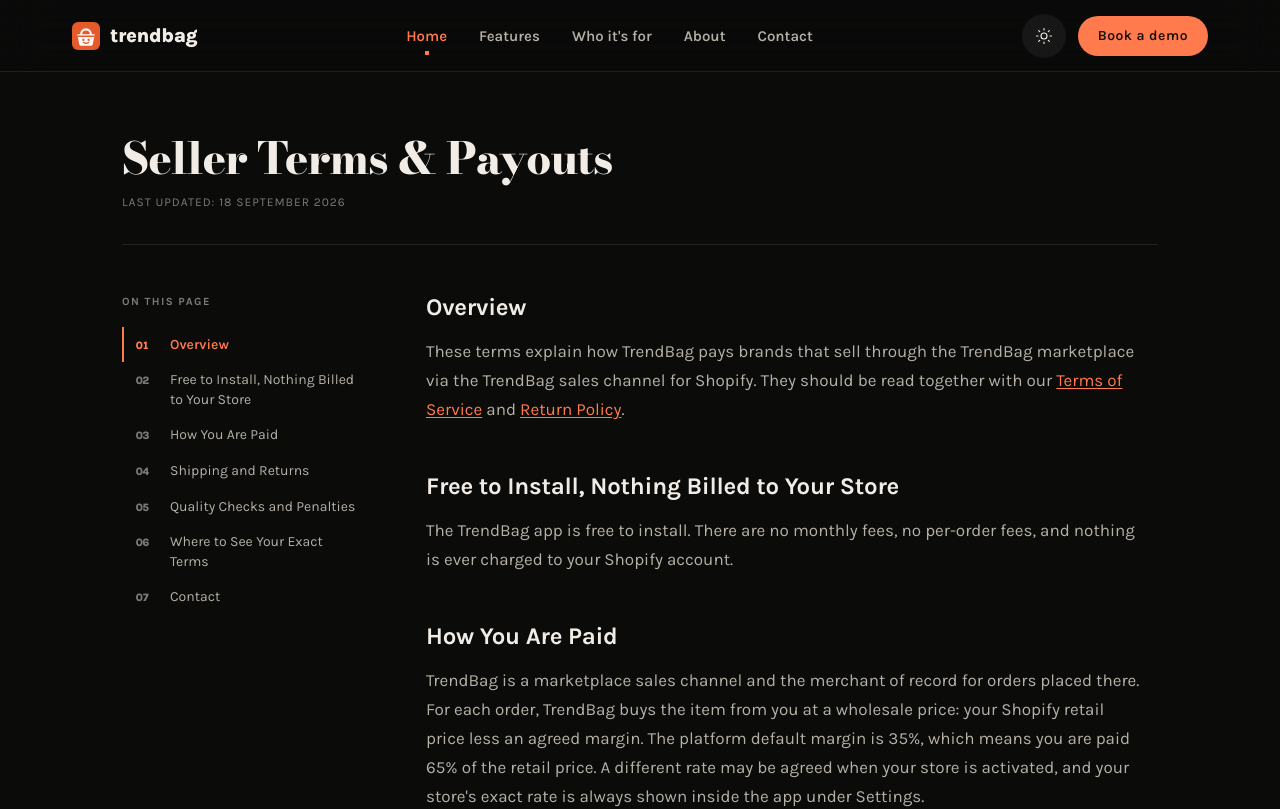
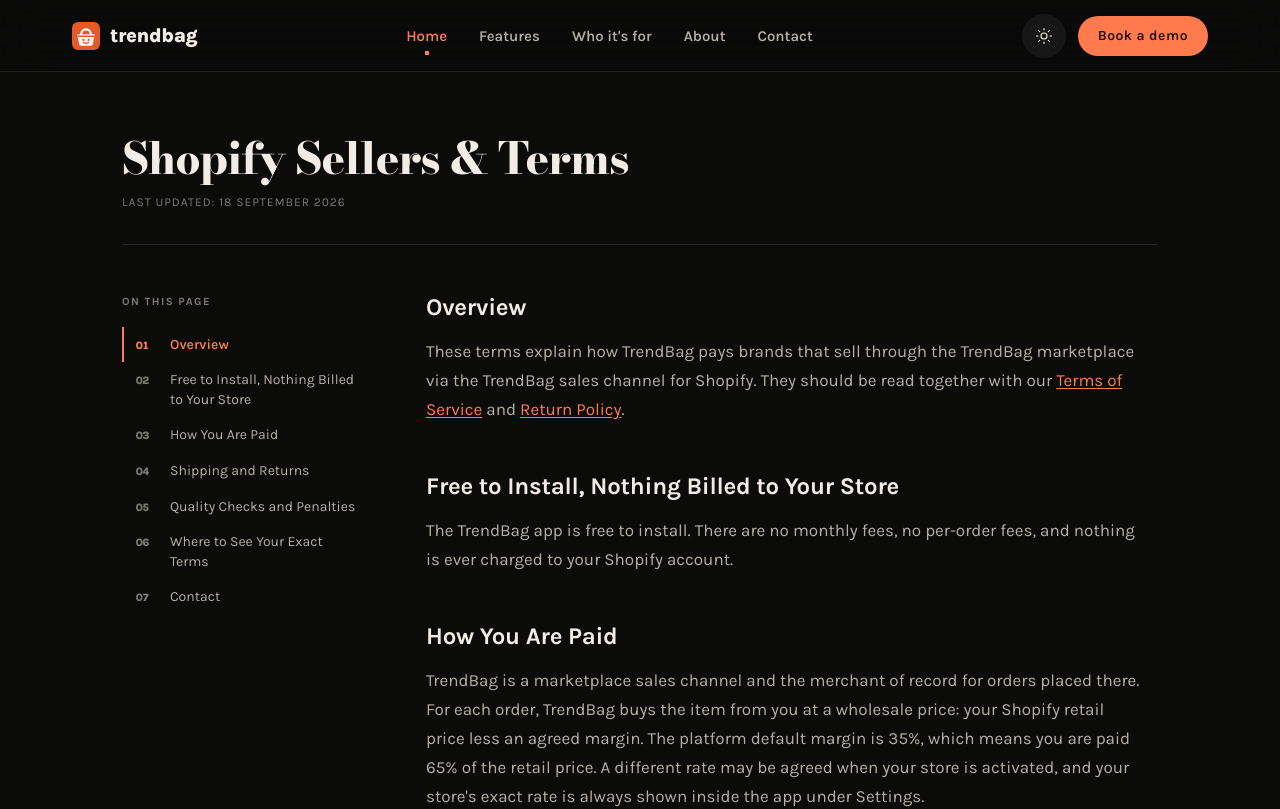
Before and after one commit to trendbag-in/portforlio-app, a React (Create React App) app: page /sellers/terms in a window 1280 px wide. Shown: the top 809 px of the page. Built offline with nearby package versions, Linux system fonts and the light colour scheme; no server answers; the HTML template or start-up script is replaced by a standard one.

Commit message:
copy: page heading is Shopify Sellers & Terms
Co-Authored-By: Claude Fable 5.1 <noreply@anthropic.com>

```diff
--- a/src/pages/SellerTerms.js
+++ b/src/pages/SellerTerms.js
@@ -26,7 +26,7 @@ const SellerTerms = () => {
         <div className="privacy-page">
             <Navbar />
             <div className="privacy-container container">
-                <h1>Seller Terms &amp; Payouts</h1>
+                <h1>Shopify Sellers &amp; Terms</h1>
                 <p className="last-updated">Last Updated: 18 September 2026</p>
 
                 <LegalToc />
```
